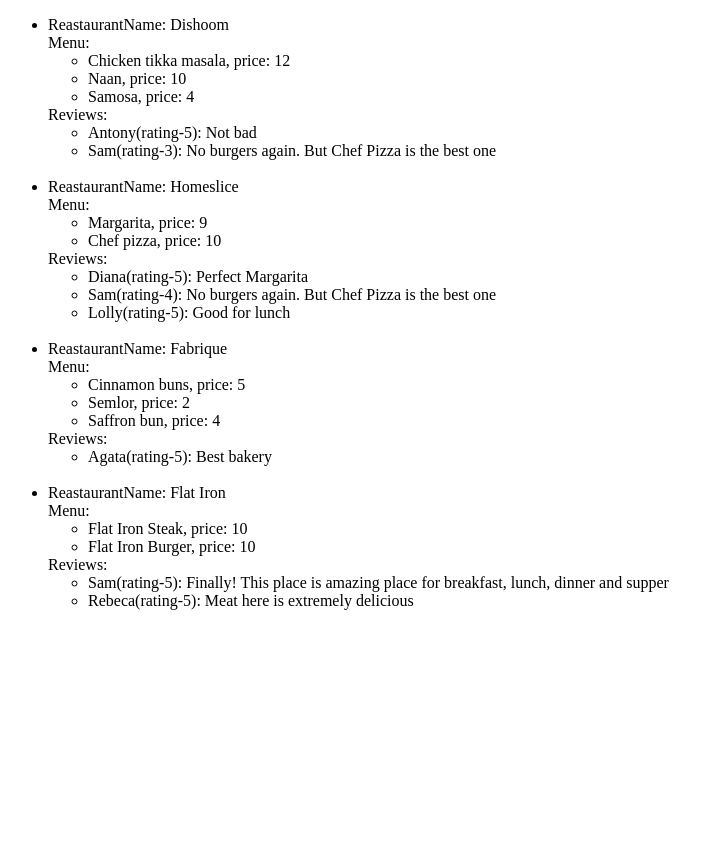
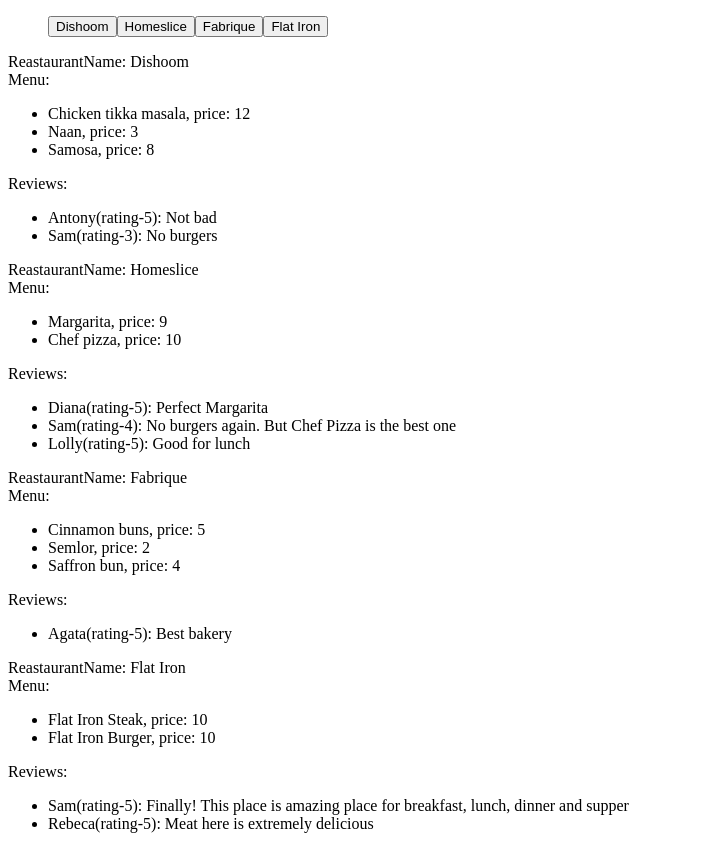
Before and after one commit to RomanShitovGH/react_project, a React (Vite) app: page / in a window 1280 px wide. Shown: the whole page, without its empty margins (0-721 px from the left). Before the commit the page ends 800 px from the top, so only its background shows below. Built offline with nearby package versions, Linux system fonts and the light colour scheme.

Commit message:
add lecture-2 home work

```diff
--- /dev/null
+++ b/src/components/card/component.jsx
@@ -0,0 +1,15 @@
+import { Dishes } from "../dishes/component";
+import { Reviews } from "../reviews/component";
+
+export const Card = ({ item }) => {
+  return (
+    <div>
+      ReastaurantName: {item.name}
+      <br />
+      Menu:
+      <Dishes menu={item.menu} />
+      Reviews:
+      <Reviews reviews={item.reviews} />
+    </div>
+  );
+};
--- /dev/null
+++ b/src/components/cards/component.jsx
@@ -0,0 +1,11 @@
+import { Card } from "../Card/component";
+
+export const Cards = ({ restaurants }) => {
+  return (
+    <div>
+      {restaurants.map((item) => (
+        <Card item={item} />
+      ))}
+    </div>
+  );
+};
--- /dev/null
+++ b/src/components/dish/component.jsx
@@ -0,0 +1,9 @@
+export const Dish = ({ item }) => {
+  return (
+    <>
+      <li>
+        {item.name}, price: {item.price}
+      </li>
+    </>
+  );
+};
--- /dev/null
+++ b/src/components/dishes/component.jsx
@@ -0,0 +1,13 @@
+import { Dish } from "../dish/component";
+
+export const Dishes = ({ menu }) => {
+  return (
+    <>
+      <ul>
+        {menu.map((item) => (
+          <Dish item={item} />
+        ))}
+      </ul>
+    </>
+  );
+};
--- /dev/null
+++ b/src/components/name-item/component.jsx
@@ -0,0 +1,7 @@
+export const NameItem = ({ item }) => {
+  return (
+    <>
+      <button>{item}</button>
+    </>
+  );
+};
--- /dev/null
+++ b/src/components/names-list/component.jsx
@@ -0,0 +1,13 @@
+import { NameItem } from "../name-item/component";
+
+export const NamesList = ({ reastaurantNames }) => {
+  return (
+    <>
+      <ul>
+        {reastaurantNames.map((item) => (
+          <NameItem item={item} />
+        ))}
+      </ul>
+    </>
+  );
+};
--- /dev/null
+++ b/src/components/review/component.jsx
@@ -0,0 +1,9 @@
+export const Review = ({ item }) => {
+  return (
+    <>
+      <li>
+        {item.user}(rating-{item.rating}): {item.text}
+      </li>
+    </>
+  );
+};
--- /dev/null
+++ b/src/components/reviews/component.jsx
@@ -0,0 +1,13 @@
+import { Review } from "../review/component";
+
+export const Reviews = ({ reviews }) => {
+  return (
+    <>
+      <ul>
+        {reviews.map((item) => (
+          <Review item={item} />
+        ))}
+      </ul>
+    </>
+  );
+};
--- a/src/main.jsx
+++ b/src/main.jsx
@@ -1,124 +1,14 @@
-import ReactDOM from "react-dom";
+import ReactDOM from "react-dom/client";
 import React from "react";
 
 import { restaurants } from "./constants/mock";
 
+import { RestaurantPage } from "./pages/restaurants-page/component";
+
 const root = ReactDOM.createRoot(document.getElementById("root"));
 
 root.render(
-  <ul>
-    <li>
-      ReastaurantName: {restaurants[0].name}
-      <br />
-      Menu:
-      <ul>
-        <li>
-          {restaurants[0].menu[0].name}, price: {restaurants[0].menu[0].price}
-        </li>
-        <li>
-          {restaurants[0].menu[1].name}, price: {restaurants[1].menu[1].price}
-        </li>
-        <li>
-          {restaurants[0].menu[2].name}, price: {restaurants[2].menu[2].price}
-        </li>
-      </ul>
-      Reviews:
-      <ul>
-        <li>
-          {restaurants[0].reviews[0].user}(rating-
-          {restaurants[0].reviews[0].rating}
-          ): {restaurants[0].reviews[0].text}
-        </li>
-        <li>
-          {restaurants[0].reviews[1].user}(rating-
-          {restaurants[0].reviews[1].rating}
-          ): {restaurants[1].reviews[1].text}
-        </li>
-      </ul>
-    </li>
-    <br />
-    <li>
-      ReastaurantName: {restaurants[1].name}
-      <br />
-      Menu:
-      <ul>
-        <li>
-          {restaurants[1].menu[0].name}, price: {restaurants[1].menu[0].price}
-        </li>
-        <li>
-          {restaurants[1].menu[1].name}, price: {restaurants[1].menu[1].price}
-        </li>
-      </ul>
-      Reviews:
-      <ul>
-        <li>
-          {restaurants[1].reviews[0].user}(rating-
-          {restaurants[1].reviews[0].rating}
-          ): {restaurants[1].reviews[0].text}
-        </li>
-        <li>
-          {restaurants[1].reviews[1].user}(rating-
-          {restaurants[1].reviews[1].rating}
-          ): {restaurants[1].reviews[1].text}
-        </li>
-        <li>
-          {restaurants[1].reviews[2].user}(rating-
-          {restaurants[1].reviews[2].rating}
-          ): {restaurants[1].reviews[2].text}
-        </li>
-      </ul>
-    </li>
-    <br />
-    <li>
-      ReastaurantName: {restaurants[2].name}
-      <br />
-      Menu:
-      <ul>
-        <li>
-          {restaurants[2].menu[0].name}, price: {restaurants[2].menu[0].price}
-        </li>
-        <li>
-          {restaurants[2].menu[1].name}, price: {restaurants[2].menu[1].price}
-        </li>
-        <li>
-          {restaurants[2].menu[2].name}, price: {restaurants[2].menu[2].price}
-        </li>
-      </ul>
-      Reviews:
-      <ul>
-        <li>
-          {restaurants[2].reviews[0].user}(rating-
-          {restaurants[2].reviews[0].rating}
-          ): {restaurants[2].reviews[0].text}
-        </li>
-      </ul>
-    </li>
-    <br />
-    <li>
-      ReastaurantName: {restaurants[3].name}
-      <br />
-      Menu:
-      <ul>
-        <li>
-          {restaurants[3].menu[0].name}, price: {restaurants[3].menu[0].price}
-        </li>
-        <li>
-          {restaurants[3].menu[1].name}, price: {restaurants[3].menu[1].price}
-        </li>
-      </ul>
-      Reviews:
-      <ul>
-        <li>
-          {restaurants[3].reviews[0].user}(rating-
-          {restaurants[3].reviews[0].rating}
-          ): {restaurants[3].reviews[0].text}
-        </li>
-        <li>
-          {restaurants[3].reviews[1].user}(rating-
-          {restaurants[3].reviews[1].rating}
-          ): {restaurants[3].reviews[1].text}
-        </li>
-      </ul>
-    </li>
-  </ul>
+  <>
+    <RestaurantPage restaurants={restaurants} />
+  </>
 );
--- /dev/null
+++ b/src/pages/restaurants-page/component.jsx
@@ -0,0 +1,15 @@
+import { Cards } from "../../components/Cards/component";
+import { NamesList } from "../../components/names-list/component";
+
+export const RestaurantPage = ({ restaurants }) => {
+  const reastaurantNames = Array.from(
+    new Set(restaurants.map(({ name }) => name))
+  );
+
+  return (
+    <>
+      <NamesList reastaurantNames={reastaurantNames} />
+      <Cards restaurants={restaurants} />
+    </>
+  );
+};
```
Also changed, not shown: .eslintrc.cjs.
